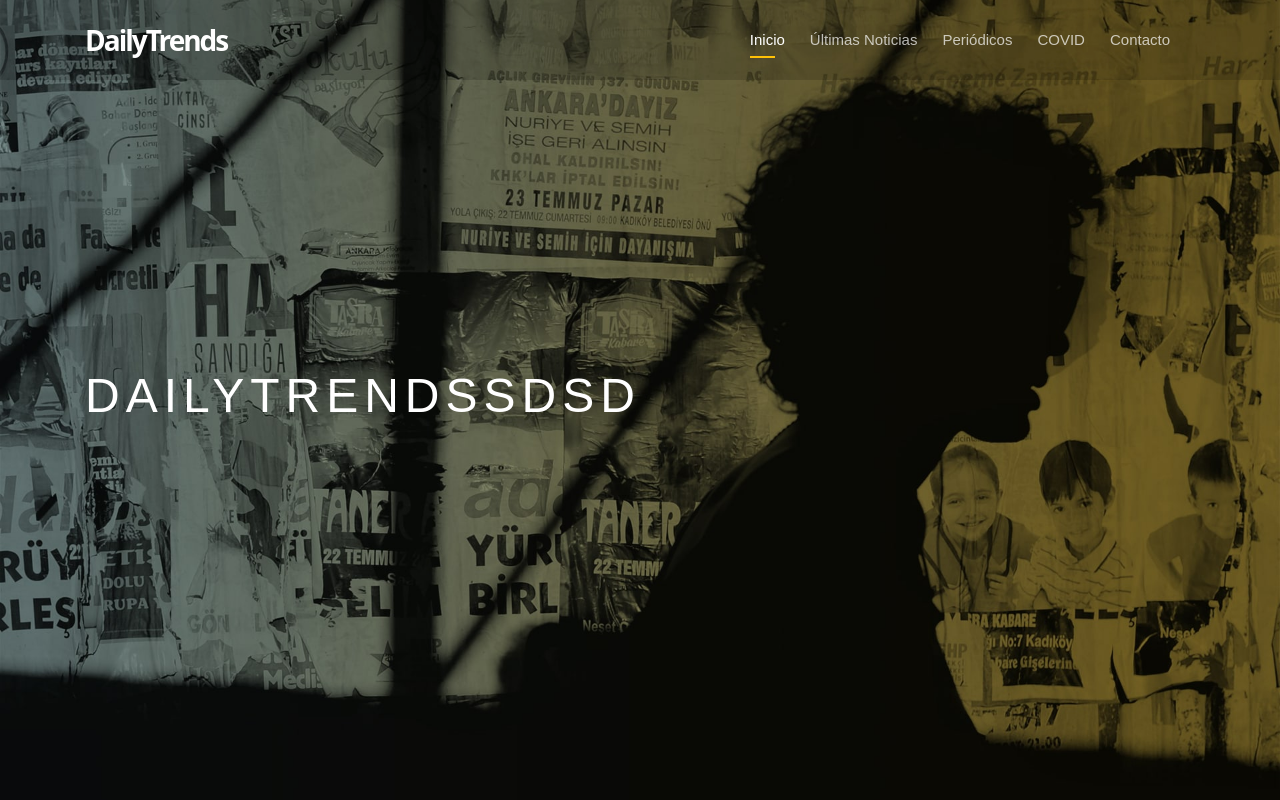
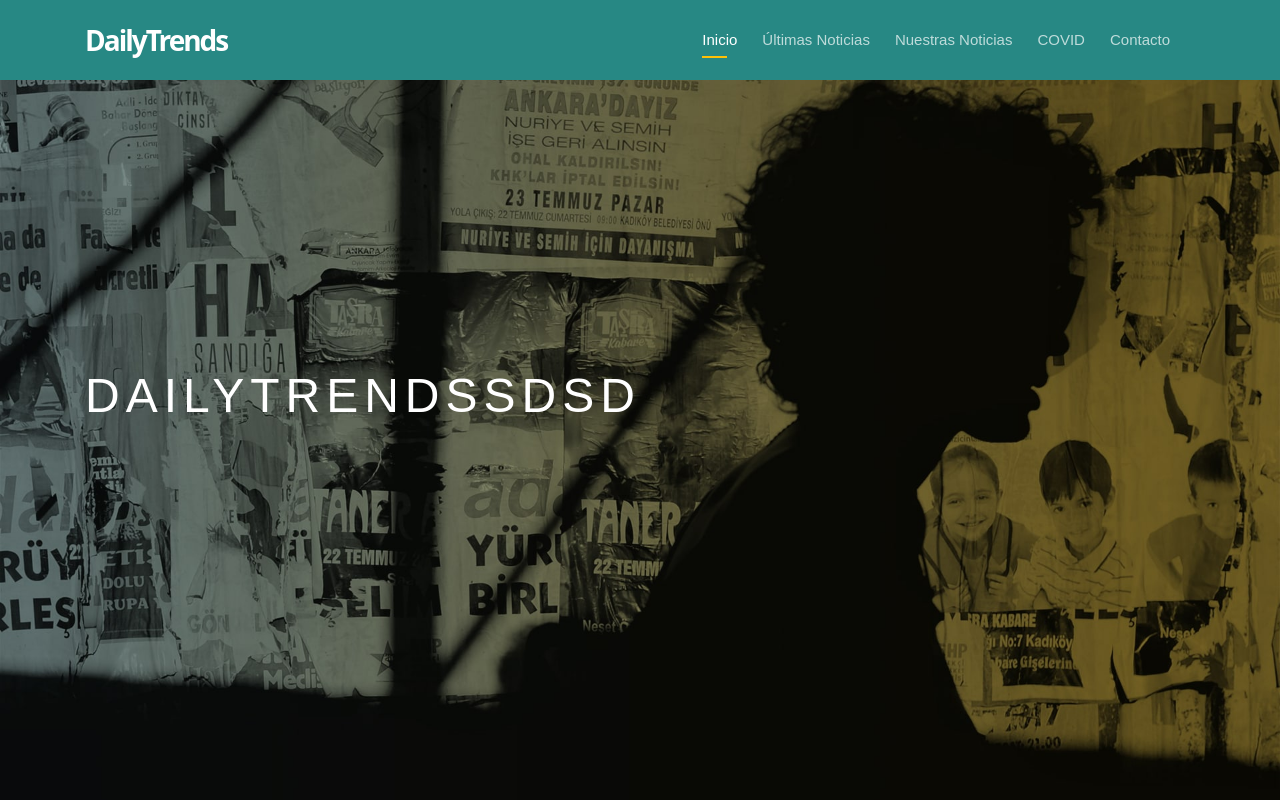
Before and after one commit to jscoronado/DailyTrends, a Vue app: page / in a window 1280 px wide. Built offline with nearby package versions, Linux system fonts and the light colour scheme.

Commit message:
Instalación de paquetes para las funcionalidades del proyecto:
   - firebase
   - puppiter
   - fontawesome
   - materialicons

```diff
--- a/src/assets/styles/components/_header.scss
+++ b/src/assets/styles/components/_header.scss
@@ -6,7 +6,7 @@
   transition: all 0.5s;
   z-index: 997;
   transition: all 0.5s;
-  background: rgba(0, 0, 0, 0.15);
+  background: #278884;
 
   &.header-scrolled {
     background: rgba(1, 4, 136, 0.9);
@@ -135,7 +135,7 @@
         font-size: 14px;
         font-weight: 500;
         text-transform: none;
-        color: #01036f;
+        color: #278884;
         &:hover {
           color: #ffc107;
         }
@@ -165,13 +165,6 @@
       min-width: 180px;
       position: relative;
     }
-    >a {
-      &:after {
-        content: "\ea99";
-        font-family: IcoFont;
-        padding-left: 5px;
-      }
-    }
     .drop-down {
       ul {
         top: 0;
@@ -182,15 +175,6 @@
           opacity: 1;
           top: 0;
           left: 100%;
-        }
-      }
-      >a {
-        padding-right: 35px;
-        &:after {
-          content: "\eaa0";
-          font-family: IcoFont;
-          position: absolute;
-          right: 15px;
         }
       }
     }
--- a/src/components/Header.vue
+++ b/src/components/Header.vue
@@ -10,10 +10,16 @@
         <ul>
           <li class="active"><a href="/">Inicio</a></li>
           <li><a href="/ultimas-noticias">Últimas Noticias</a></li>
-          <li><a href="#periodicos">Periódicos</a></li>
+          <li><a href="/noticias">Nuestras Noticias</a></li>
           <li><a href="#">COVID</a></li>
           <li><a href="#">Contacto</a></li>
-          <li><a href="/admin"></a></li>
+
+          <li class="drop-down"><a href="/listado-noticias"><i class="fas fa-user-circle"></i></a>
+            <ul>
+              <li><a href="/listado-noticias">Listado Noticias</a></li>
+              <li><a href="/noticia/add">Añadir Noticia</a></li>
+            </ul>
+          </li>
         </ul>
       </nav><!-- .nav-menu -->
 
```
Also changed, not shown: package.json (+7 -1 lines), 1 other file (tests, documents, lock files or other folders).
